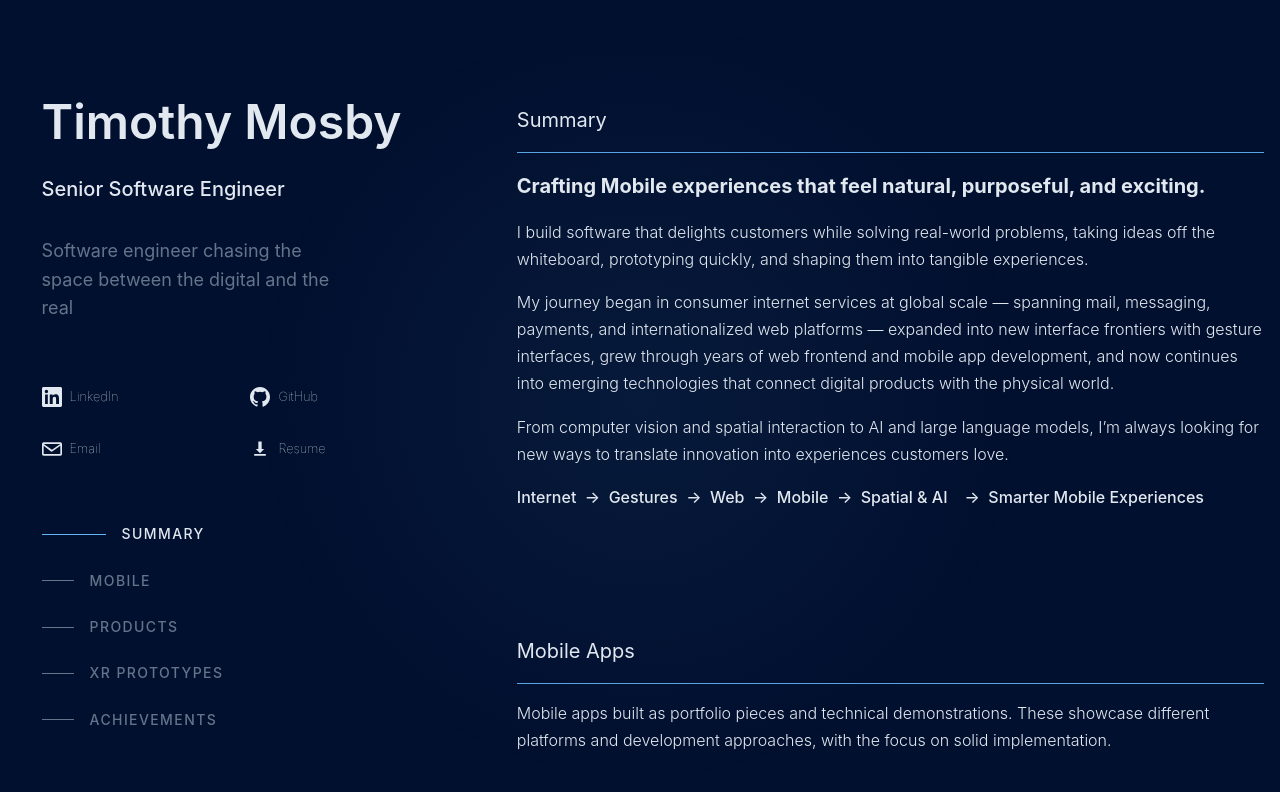
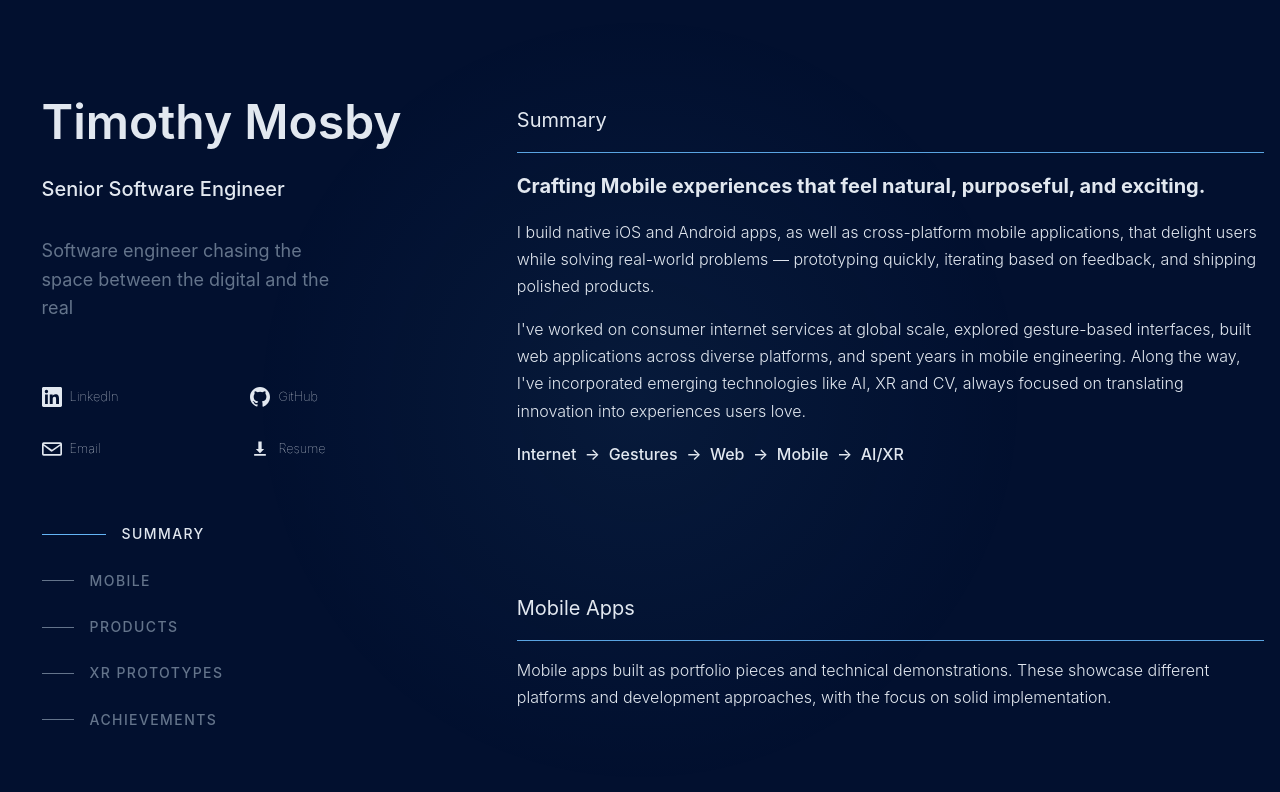
Before and after one commit to timmytimmytimmytime/timmytimmytimmytime.github.io, a React (Vite) app: page / in a window 1280 px wide. Shown: the top 792 px of the page. Built offline with nearby package versions, Linux system fonts and the light colour scheme.

Commit message:
Cleaned up About and updated copy

```diff
--- a/src/components/About/About.jsx
+++ b/src/components/About/About.jsx
@@ -1,21 +1,26 @@
 import styles from './About.module.css';
+import CardGroup from "../Card/CardGroup";
 
 function About() {
   return (
-    <div>
-      <div class="section-description">
-        <p class={styles.goal}><strong>Crafting Mobile experiences that feel natural, purposeful, and exciting.</strong></p>
+    <section id="summary" tabindex={0}>
+      <CardGroup title="Summary">
+        <div>
+          <div class="section-description">
 
-        <p>I build software that delights customers while solving real-world problems, taking ideas off the whiteboard, prototyping quickly, and shaping them into tangible experiences.</p>
+            <p class={styles.goal}><strong>Crafting Mobile experiences that feel natural, purposeful, and exciting.</strong></p>
 
-        <p>My journey began in consumer internet services at global scale — spanning mail, messaging, payments, and internationalized web platforms — expanded into new interface frontiers with gesture interfaces, grew through years of web frontend and mobile app development, and now continues into emerging technologies that connect digital products with the physical world.</p>
+            <p>I build native iOS and Android apps, as well as cross-platform mobile applications, that delight users while solving real-world problems — prototyping quickly, iterating based on feedback, and shipping polished products.</p>
 
-        <p>From computer vision and spatial interaction to AI and large language models, I’m always looking for new ways to translate innovation into experiences customers love.</p>
+            <p>I've worked on consumer internet services at global scale, explored gesture-based interfaces, built web applications across diverse platforms, and spent years in mobile engineering. Along the way, I've incorporated emerging technologies like AI, XR and CV, always focused on translating innovation into experiences users love.</p>
 
-        <p style={{fontWeight: 500 }}>Internet&nbsp; → &nbsp;Gestures&nbsp; → &nbsp;Web&nbsp; → &nbsp;Mobile&nbsp; → &nbsp;Spatial & AI&nbsp;&nbsp;&nbsp; → &nbsp;Smarter Mobile Experiences</p>
-      </div>
+            <p style={{fontWeight: 500 }}>Internet&nbsp; → &nbsp;Gestures&nbsp; → &nbsp;Web&nbsp; → &nbsp;Mobile&nbsp; → &nbsp;AI/XR</p>
 
-    </div>
+          </div>
+
+        </div>
+      </CardGroup>
+    </section>
   );
 }
 
--- a/src/components/RightPanel/Achievements.jsx
+++ b/src/components/RightPanel/Achievements.jsx
@@ -6,7 +6,7 @@ function Achievements() {
 
         <section id="achievements">
           <CardGroup title="Achievements">
-            <div class="section-description" tabindex={0}>
+            <div class="section-description" tabindex={4}>
               <p>Invented a Microsoft Surface patent for rendering virtual keyboards relative to hand position, a solution cited over 140 times by major companies. This recognition reflects my ability to solve novel interaction challenges and contribute ideas that shape industry standards.</p>
             </div>
 
--- a/src/components/RightPanel/MobileApps.jsx
+++ b/src/components/RightPanel/MobileApps.jsx
@@ -5,7 +5,7 @@ function MobileApps() {
   return (
         <section id="mobile">
           <CardGroup title="Mobile Apps">
-            <div class="section-description" tabindex={0}>
+            <div class="section-description" tabindex={1}>
               <p>
                 Mobile apps built as portfolio pieces and technical demonstrations. These showcase different platforms and development approaches, with the focus on solid implementation.
               </p>
--- a/src/components/RightPanel/Products.jsx
+++ b/src/components/RightPanel/Products.jsx
@@ -6,7 +6,7 @@ function Products() {
   return (
         <section id="products">
           <CardGroup title="Products">
-            <div class="section-description" tabindex={0}>
+            <div class="section-description" tabindex={2}>
               <p>
                 Over two decades of delivering products used worldwide across consumer, enterprise, and creative industries.
               </p>
--- a/src/components/RightPanel/Prototypes.jsx
+++ b/src/components/RightPanel/Prototypes.jsx
@@ -5,7 +5,7 @@ function Prototypes() {
   return (
         <section id="xr prototypes">
           <CardGroup title="XR Prototypes">
-            <div class="section-description" tabindex={0}>
+            <div class="section-description" tabindex={3}>
               <p>
                 Rapid prototypes that make new interactions possible—mobile, spatial, and experimental. From gesture control to adaptive layouts and computer vision, each build is about pushing devices to do something unexpected.
               </p>
--- a/src/components/RightPanel/RightPanel.jsx
+++ b/src/components/RightPanel/RightPanel.jsx
@@ -1,6 +1,5 @@
 import styles from "./RightPanel.module.css";
 import AboutSection from "../About/About";
-import CardGroup from "../Card/CardGroup";
 import MobileApps from "./MobileApps";
 import Products from './Products';
 import Prototypes from './Prototypes';
@@ -11,11 +10,7 @@ function RightPanel() {
     <main className={styles.rightPanel}>
       <div className={styles.contentCol}>
 
-        <section id="summary" tabindex={0}>
-          <CardGroup title="Summary">
-            <AboutSection />
-          </CardGroup>
-        </section>
+        <AboutSection />
 
         <MobileApps />
 
```
